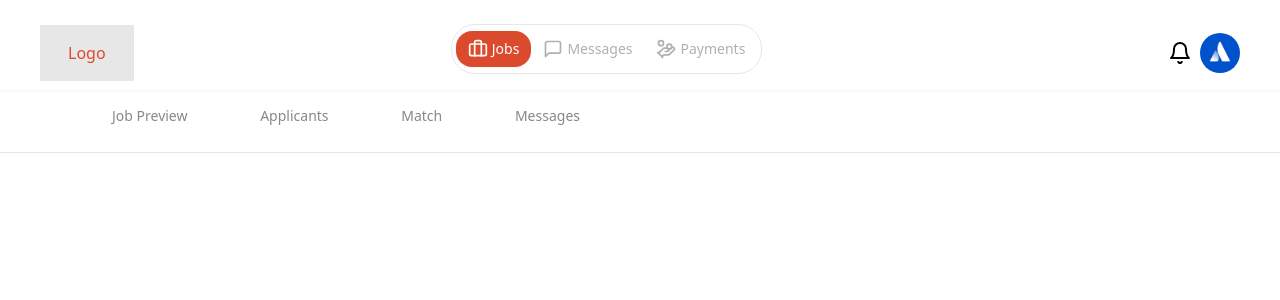
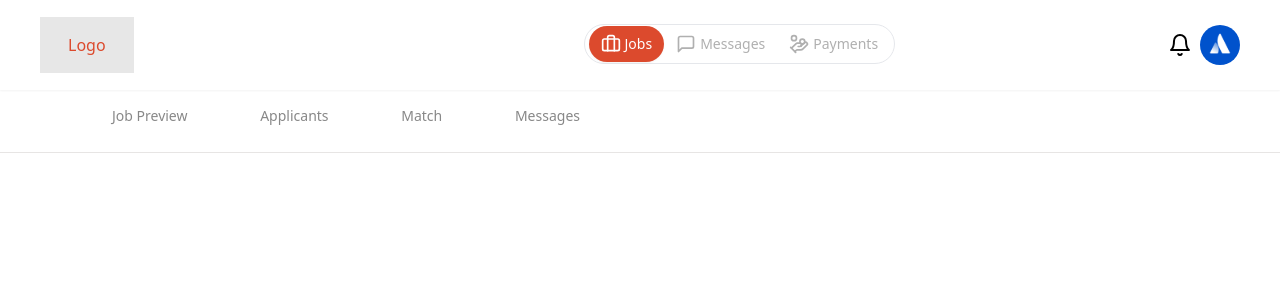
Before and after one commit to shanutiwari1010/job-preview-dashboard, a React (Vite) app: page / in a window 1280 px wide. Shown: the top 300 px of the page. Built offline with nearby package versions, Linux system fonts and the light colour scheme.

Commit message:
style: changes style

```diff
--- a/src/components/header/index.jsx
+++ b/src/components/header/index.jsx
@@ -11,13 +11,15 @@ import { Bell, Briefcase, MessageSquare, HandCoins } from "lucide-react";
 
 function Header() {
   return (
-    <header className="fixed px-10 items-center py-2 z-50 shadow-sm w-full backdrop-blur-md">
-      <nav className="flex justify-between items-center">
-        <div className="text-orange bg-gray-background py-4 px-7 flex">Logo</div>
-        <Tabs defaultValue="jobs" className="w-[400px] bg-white">
-          <TabsList className="border border-gray rounded-3xl py-6 bg-white ">
-            <TabsTrigger value="jobs" className="rounded-2xl text-gray-light">
-              <Briefcase className="size-6 pr-1"/>
+    <header className=" fixed px-10 items-center py-2 z-50 top-0 shadow-sm  w-full backdrop-blur-md ">
+      <nav className="flex justify-between items-center ">
+        <div className="text-orange bg-gray-background py-4 px-7 flex">
+          Logo
+        </div>
+        <Tabs defaultValue="jobs" className=" w-[134.5px] py-4 h-[74px] bg-white ">
+          <TabsList className="border border-gray rounded-full bg-white ">
+            <TabsTrigger value="jobs" className=" rounded-full  text-gray-light">
+              <Briefcase className="size-6 pr-1" />
               Jobs
             </TabsTrigger>
             <TabsTrigger
@@ -39,7 +41,7 @@ function Header() {
           {/* <TabsContent value="messages">Check your Messages.</TabsContent>
           <TabsContent value="payments">Check Payment Details.</TabsContent>  */}
         </Tabs>
-        <div className="flex items-center gap-2">
+        <div className="flex items-center py-4 gap-2">
           <Bell />
           <img src="/atlassian.svg" alt="" />
         </div>
```
